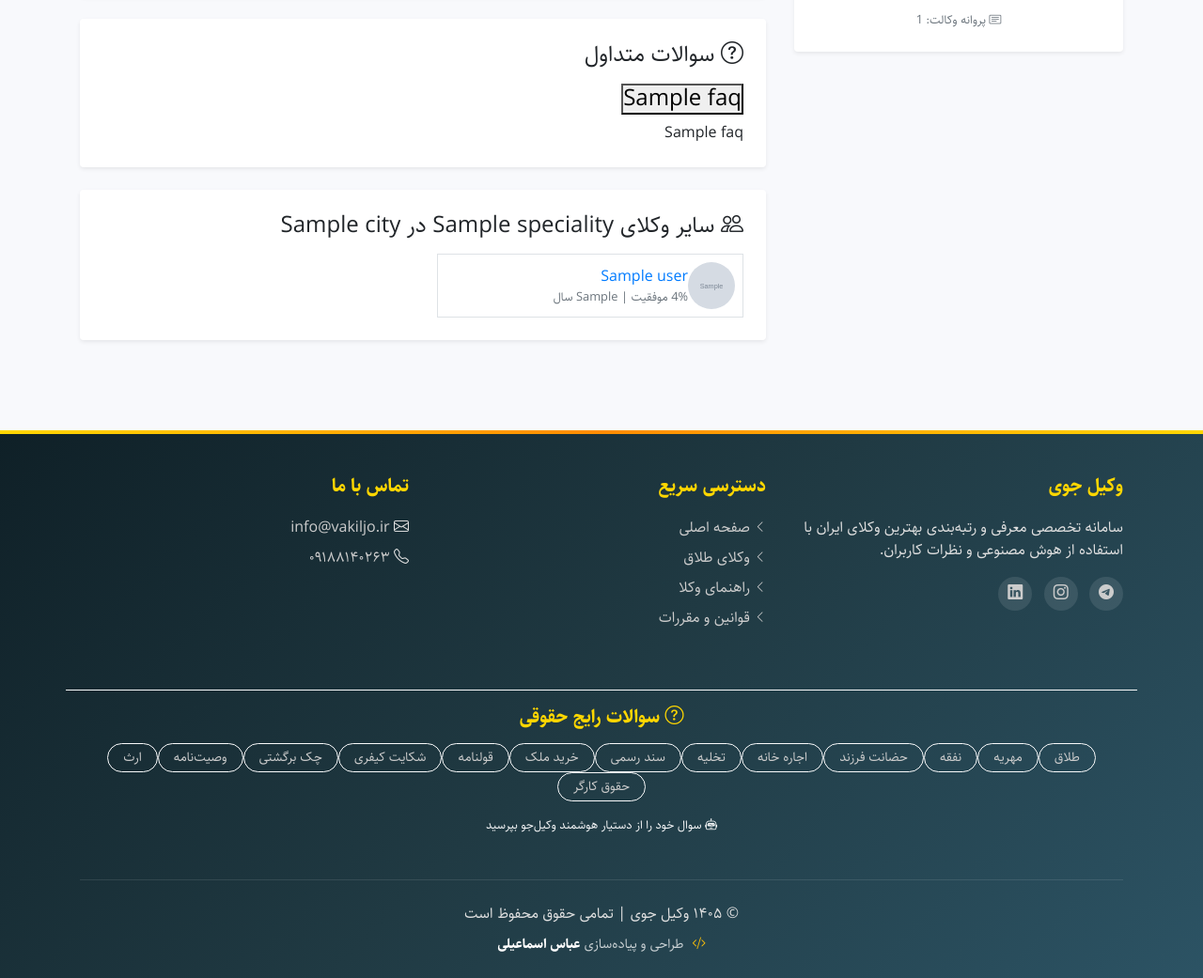
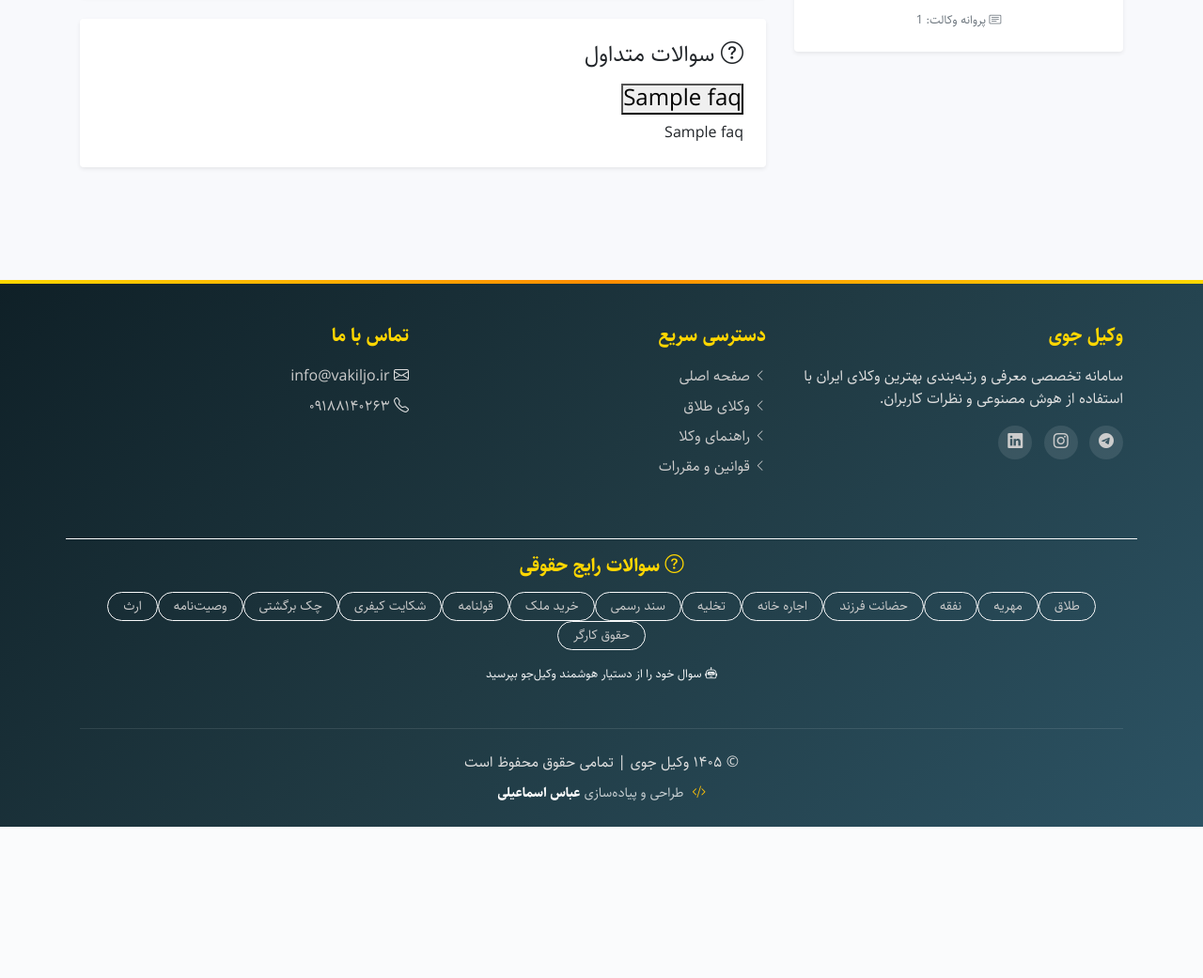
Before and after one commit to abbas4007/vakiljui, a Django app: template home/templates/home/lawyer_detail.html in a window 1280 px wide. Shown: the part 1224-2265 px from the top of the page at 94% size. After the commit the page ends 2104 px from the top, so only its background shows below. Run offline with Django 5.2, Linux system fonts and the light colour scheme; the template is opened without the code that fills it: most values are stand-ins (such as "Sample title", 1, 10 or a date in 2020); grey boxes marked "Sample" are stand-in pictures; some libraries are stand-ins or nearby versions.

Commit message:
lawyerdetail updated

```diff
--- a/home/templates/home/lawyer_detail.html
+++ b/home/templates/home/lawyer_detail.html
@@ -216,42 +216,42 @@
                 {% endif %}
 
                 <!-- وکلا مشابه -->
-                {% if similar_lawyers %}
-                    <div class="card shadow-sm border-0">
-                        <div class="card-body p-4">
-                            <h3 class="h4 fw-bold mb-3">
-                                <i class="bi bi-people"></i> سایر وکلای {{ lawyer.speciality }} در {{ lawyer.city }}
-                            </h3>
-                            <div class="row g-3">
-                                {% for other_lawyer in similar_lawyers %}
-                                    <div class="col-md-6">
-                                        <div class="d-flex align-items-center gap-2 p-2 border rounded-3">
-                                            {% if other_lawyer.profile_image %}
-                                                <img src="{{ other_lawyer.profile_image.url }}"
-                                                     alt="{{ other_lawyer.user.get_full_name }}"
-                                                     style="width: 50px; height: 50px; object-fit: cover;"
-                                                     class="rounded-circle">
-                                            {% else %}
-                                                <div class="bg-secondary rounded-circle d-flex align-items-center justify-content-center"
-                                                     style="width: 50px; height: 50px;">
-                                                    <i class="bi bi-person text-white"></i>
-                                                </div>
-                                            {% endif %}
-                                            <div class="flex-grow-1">
-                                                <a href="{% url 'home:lawyer_detail' other_lawyer.slug %}"
-                                                   class="text-decoration-none fw-bold">
-                                                    {{ other_lawyer.user.get_full_name }}
-                                                </a>
-                                                <p class="small text-muted mb-0">{{ other_lawyer.success_rate }}% موفقیت
-                                                    | {{ other_lawyer.years_of_experience }} سال</p>
-                                            </div>
-                                        </div>
-                                    </div>
-                                {% endfor %}
-                            </div>
-                        </div>
-                    </div>
-                {% endif %}
+{#                {% if similar_lawyers %}#}
+{#                    <div class="card shadow-sm border-0">#}
+{#                        <div class="card-body p-4">#}
+{#                            <h3 class="h4 fw-bold mb-3">#}
+{#                                <i class="bi bi-people"></i> سایر وکلای {{ lawyer.speciality }} در {{ lawyer.city }}#}
+{#                            </h3>#}
+{#                            <div class="row g-3">#}
+{#                                {% for other_lawyer in similar_lawyers %}#}
+{#                                    <div class="col-md-6">#}
+{#                                        <div class="d-flex align-items-center gap-2 p-2 border rounded-3">#}
+{#                                            {% if other_lawyer.profile_image %}#}
+{#                                                <img src="{{ other_lawyer.profile_image.url }}"#}
+{#                                                     alt="{{ other_lawyer.user.get_full_name }}"#}
+{#                                                     style="width: 50px; height: 50px; object-fit: cover;"#}
+{#                                                     class="rounded-circle">#}
+{#                                            {% else %}#}
+{#                                                <div class="bg-secondary rounded-circle d-flex align-items-center justify-content-center"#}
+{#                                                     style="width: 50px; height: 50px;">#}
+{#                                                    <i class="bi bi-person text-white"></i>#}
+{#                                                </div>#}
+{#                                            {% endif %}#}
+{#                                            <div class="flex-grow-1">#}
+{#                                                <a href="{% url 'home:lawyer_detail' other_lawyer.slug %}"#}
+{#                                                   class="text-decoration-none fw-bold">#}
+{#                                                    {{ other_lawyer.user.get_full_name }}#}
+{#                                                </a>#}
+{#                                                <p class="small text-muted mb-0">{{ other_lawyer.success_rate }}% موفقیت#}
+{#                                                    | {{ other_lawyer.years_of_experience }} سال</p>#}
+{#                                            </div>#}
+{#                                        </div>#}
+{#                                    </div>#}
+{#                                {% endfor %}#}
+{#                            </div>#}
+{#                        </div>#}
+{#                    </div>#}
+{#                {% endif %}#}
             </div>
         </div>
     </div>
```
